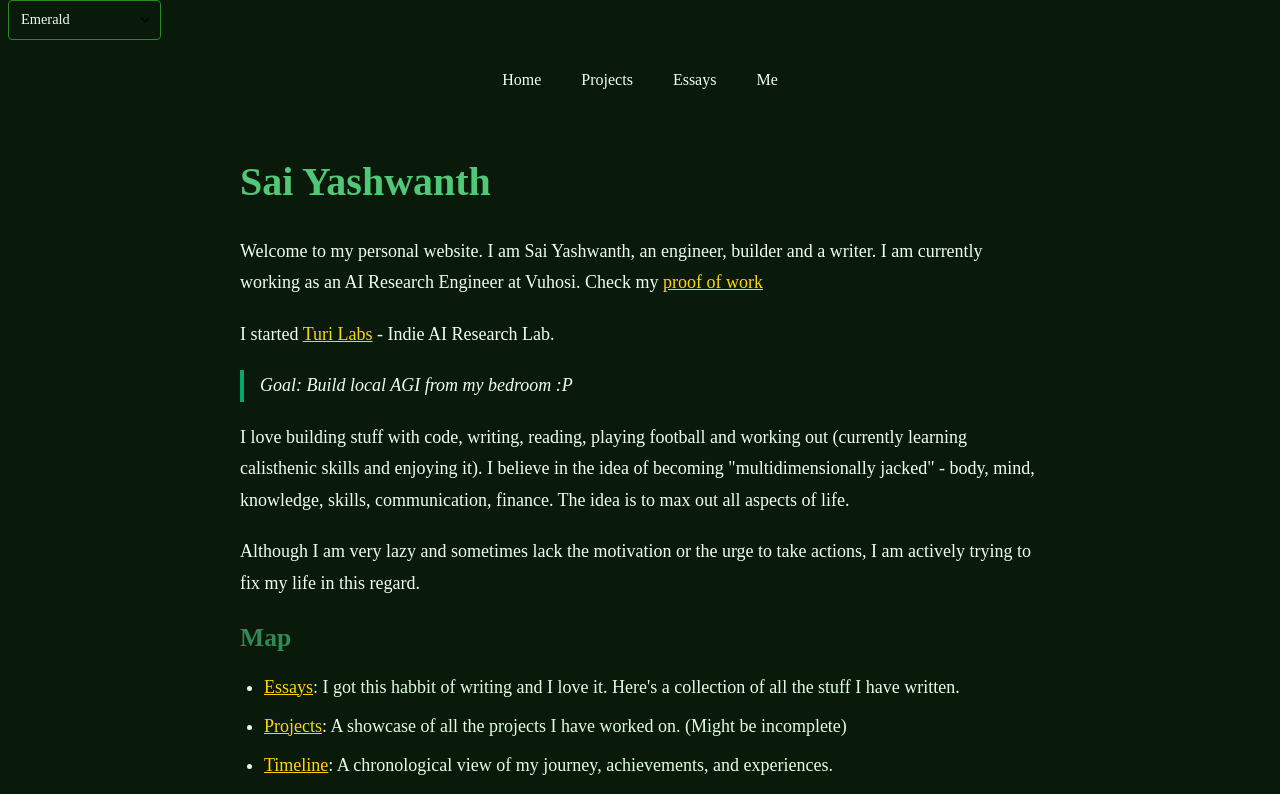
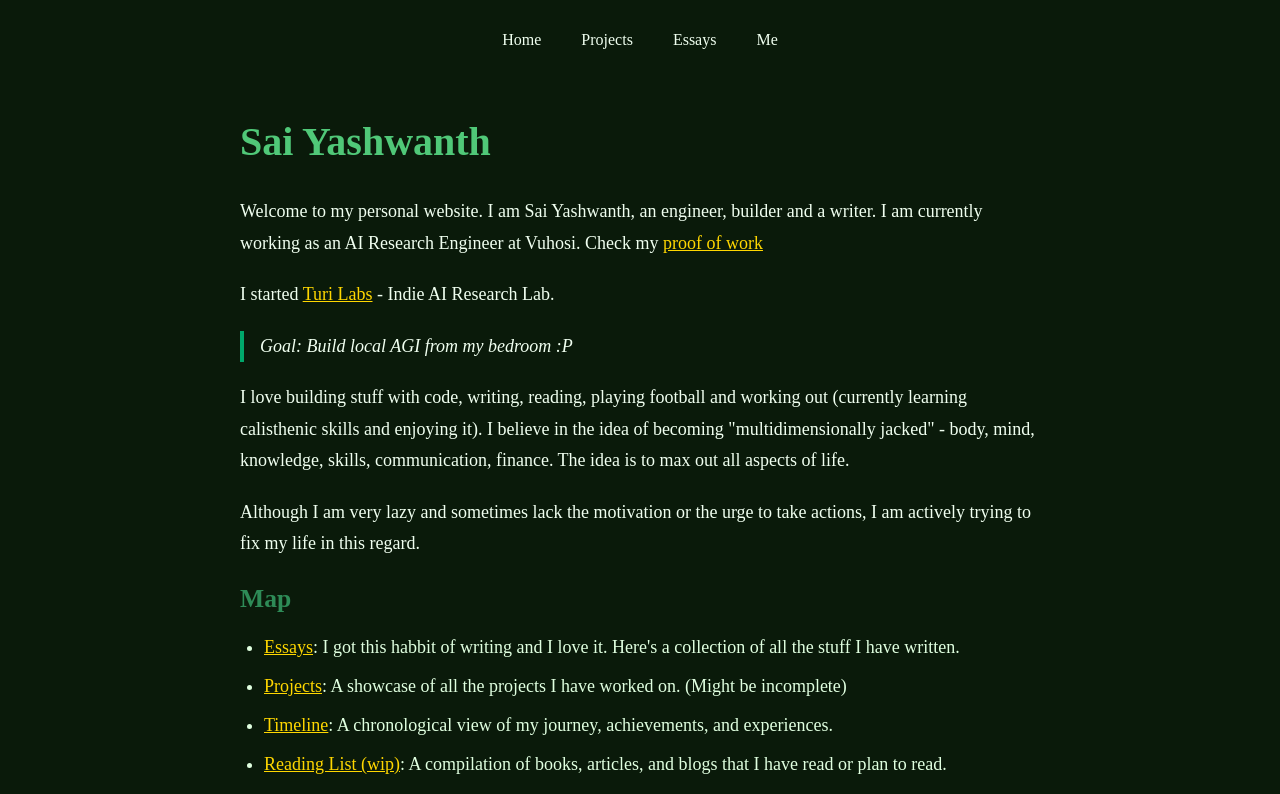
Before and after one commit to theyashwanthsai/DigitalGarden, a React (Vite) app: page / in a window 1280 px wide. Shown: the top 794 px of the page. Built offline with nearby package versions, Linux system fonts and the light colour scheme; grey boxes are pictures that could not be loaded; a web font is replaced by a local one.

Commit message:
Added a color picker

```diff
--- a/src/components/Header.jsx
+++ b/src/components/Header.jsx
@@ -6,9 +6,9 @@ import ThemeSwitcher from './ThemeSwitcher';
 function Header() {
   return(
     <div className="header-container">
-        <div className="theme-switcher-container">
+        {/* <div className="theme-switcher-container">
           <ThemeSwitcher />
-        </div>
+        </div> */}
       <header className="header">
         <nav>
 
```
